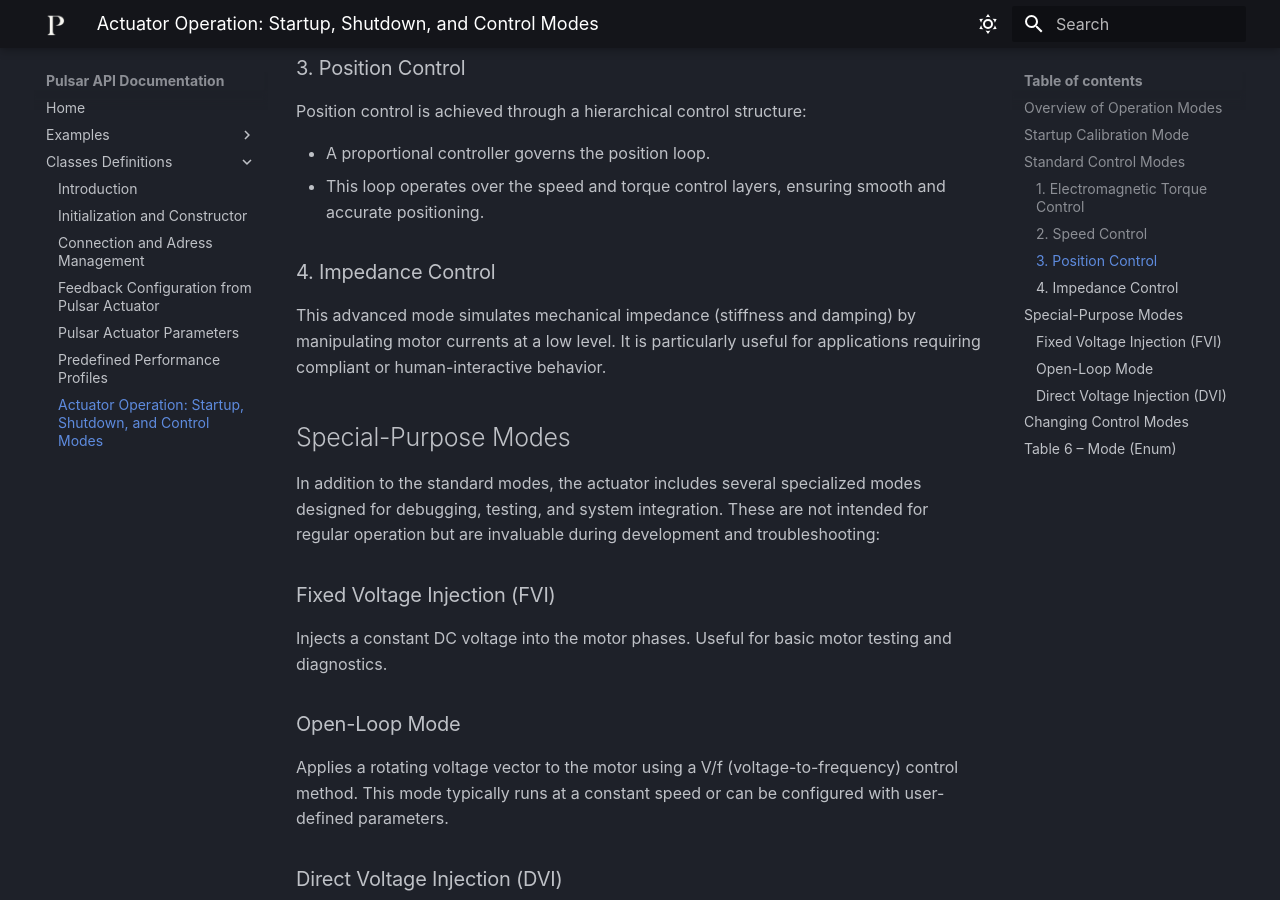
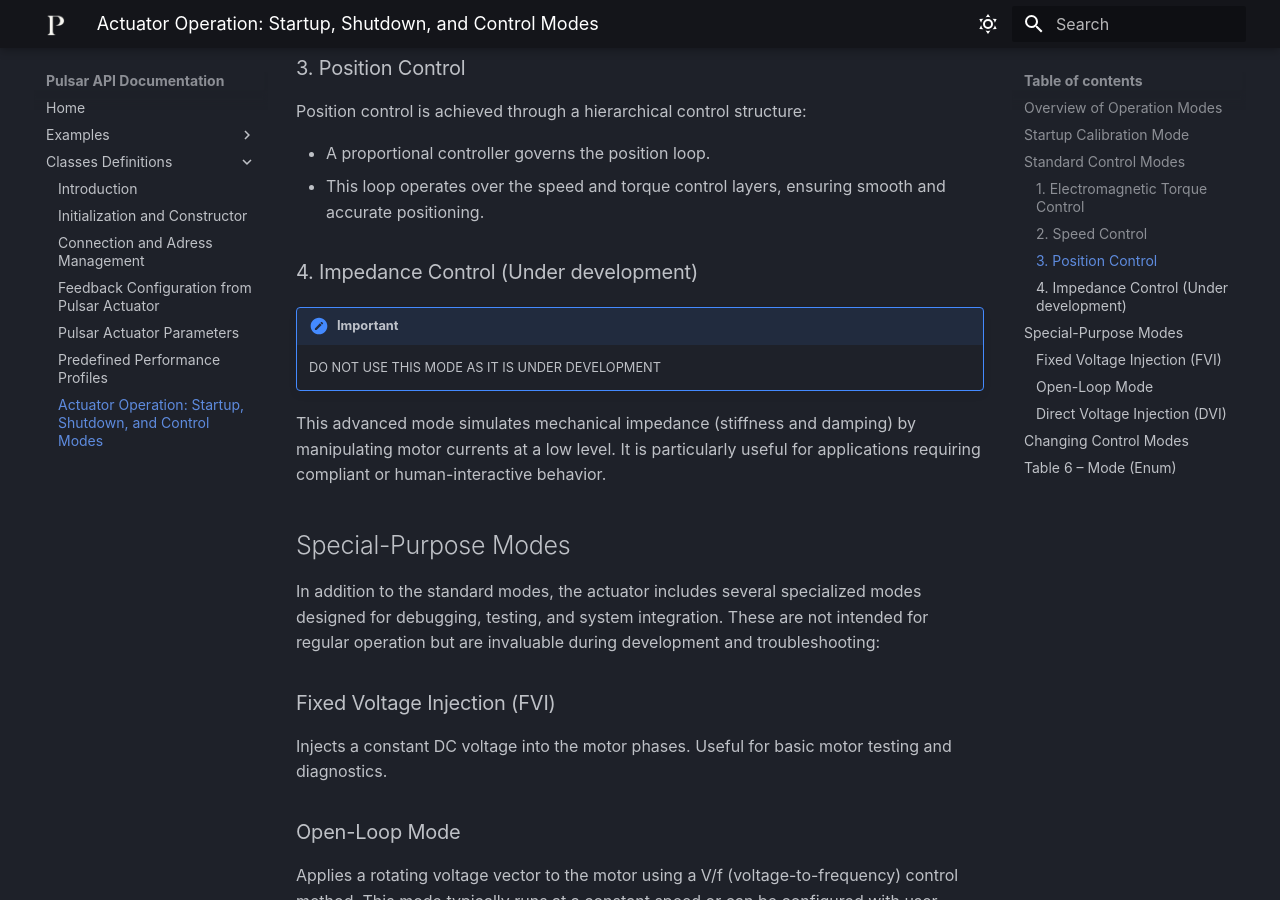
Before and after one commit to PulsarHRI/pulsarhri.github.io, an MkDocs documentation site: the page built from docs/Classes-06-ActuatorOperation.md, in a window 1280 px wide and 900 px high, scrolled down 1181 px. Built offline with MkDocs 1.6.1 and Material for MkDocs 9.7.7, drawn with Linux system fonts in a browser that asks for light colours; some web fonts are replaced.

Commit message:
Fix point 9

```diff
--- a/docs/Classes-06-ActuatorOperation.md
+++ b/docs/Classes-06-ActuatorOperation.md
@@ -37,7 +37,10 @@ Position control is achieved through a hierarchical control structure:
 - A proportional controller governs the position loop.
 - This loop operates over the speed and torque control layers, ensuring smooth and accurate positioning.
 
-### 4. Impedance Control
+### 4. Impedance Control (Under development)
+
+!!! important
+    DO NOT USE THIS MODE AS IT IS UNDER DEVELOPMENT
 
 This advanced mode simulates mechanical impedance (stiffness and damping) by manipulating motor currents at a low level. It is particularly useful for applications requiring compliant or human-interactive behavior.
 
```
